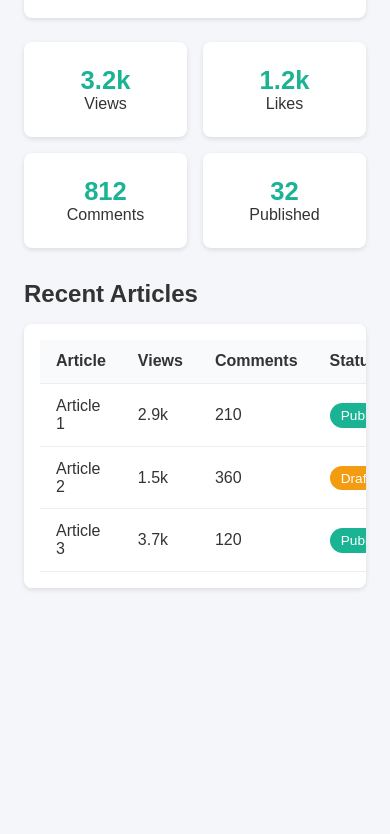
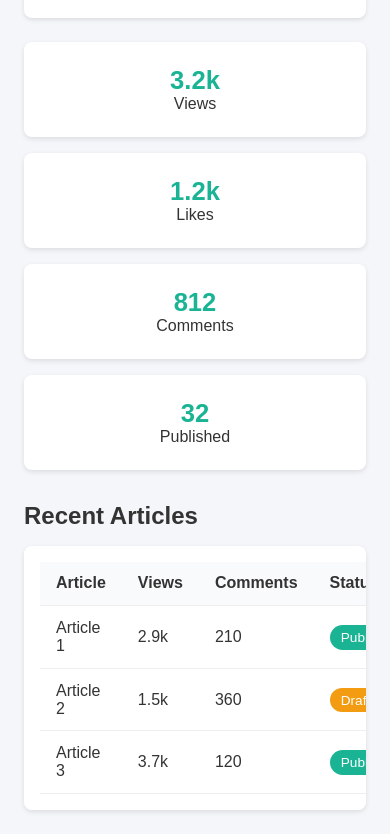
Before and after one commit to amaaryasser247/responsivedashboard, a plain HTML site: page index.html in a window 390 px wide. Shown: the part 112-946 px from the top of the page. Before the commit the page ends 844 px from the top, so only its background shows below. Drawn offline with Linux system fonts and the light colour scheme.

Commit message:
Update style.css

```diff
--- a/style.css
+++ b/style.css
@@ -1,4 +1,4 @@
-/* Reset */
+
 * {
   margin: 0;
   padding: 0;
@@ -9,6 +9,7 @@ body {
   background: #f4f6f9;
   color: #333;
   transition: background 0.3s, color 0.3s;
+  animation: fadeIn 0.8s ease-in-out;
 }
 
 /* Sidebar */
@@ -57,7 +58,7 @@ body {
   color: #fff;
 }
 
-/* Main content */
+
 .main-content {
   margin-left: 240px;
   padding: 1.5rem;
@@ -129,14 +130,20 @@ body {
   text-align: center;
   border-radius: 8px;
   box-shadow: 0 2px 5px rgba(0,0,0,0.1);
-  transition: background 0.3s;
+  transition: all 0.3s ease-in-out;
+  transform: translateY(0);
+}
+.card:hover {
+  background: #e6fff5; /* أخضر فاتح */
+  transform: translateY(-8px) scale(1.05);
+  box-shadow: 0 8px 20px rgba(0, 128, 0, 0.3);
 }
 .card h3 {
   font-size: 1.6rem;
   color: #1ab394;
 }
 
-/* Table */
+
 .table-section h2 {
   margin-bottom: 1rem;
 }
@@ -198,6 +205,12 @@ body.dark-mode .sidebar .menu li a:hover {
   color: #fff;
 }
 
+/* Animations */
+@keyframes fadeIn {
+  from { opacity: 0; transform: translateY(15px); }
+  to { opacity: 1; transform: translateY(0); }
+}
+
 /* Responsive */
 @media (max-width: 768px) {
   .sidebar {
@@ -220,4 +233,8 @@ body.dark-mode .sidebar .menu li a:hover {
     cursor: pointer;
     font-size: 1.3rem;
   }
+
+  .cards {
+    grid-template-columns: 1fr;
+  }
 }
```
